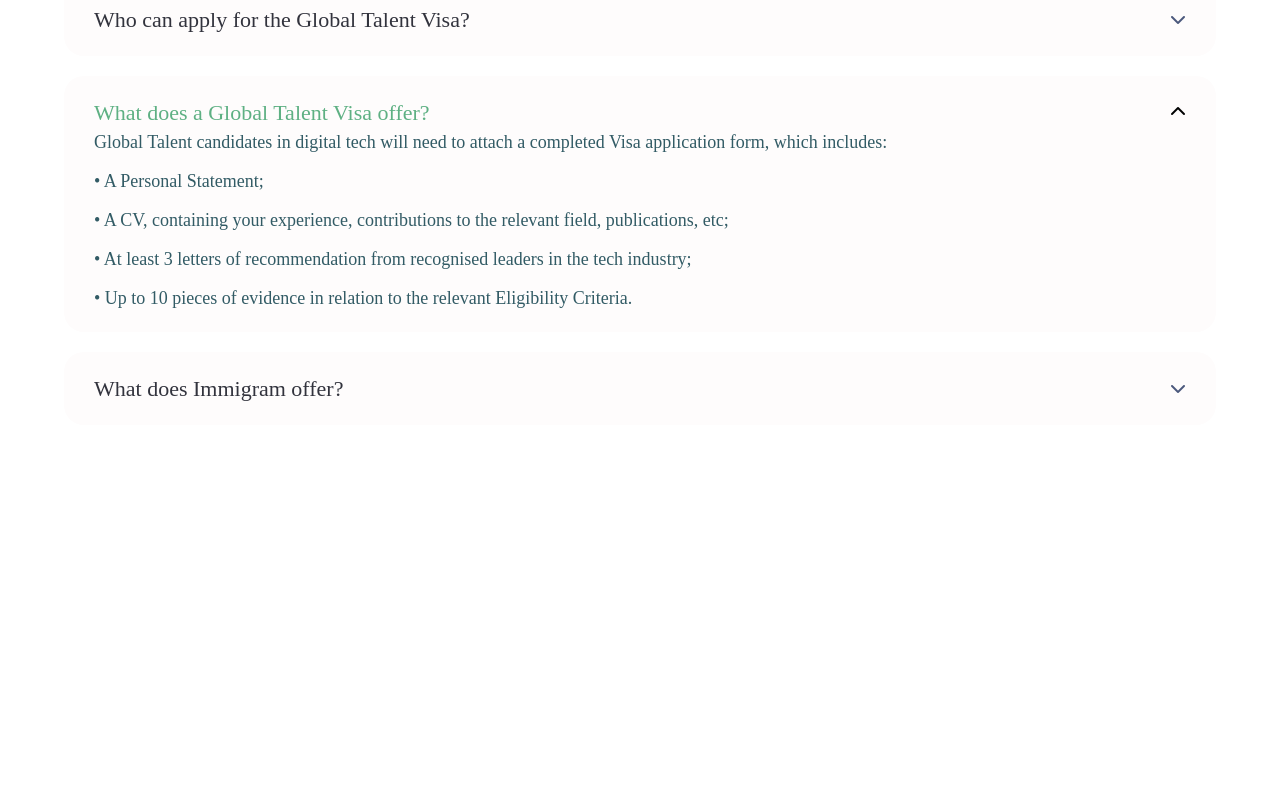
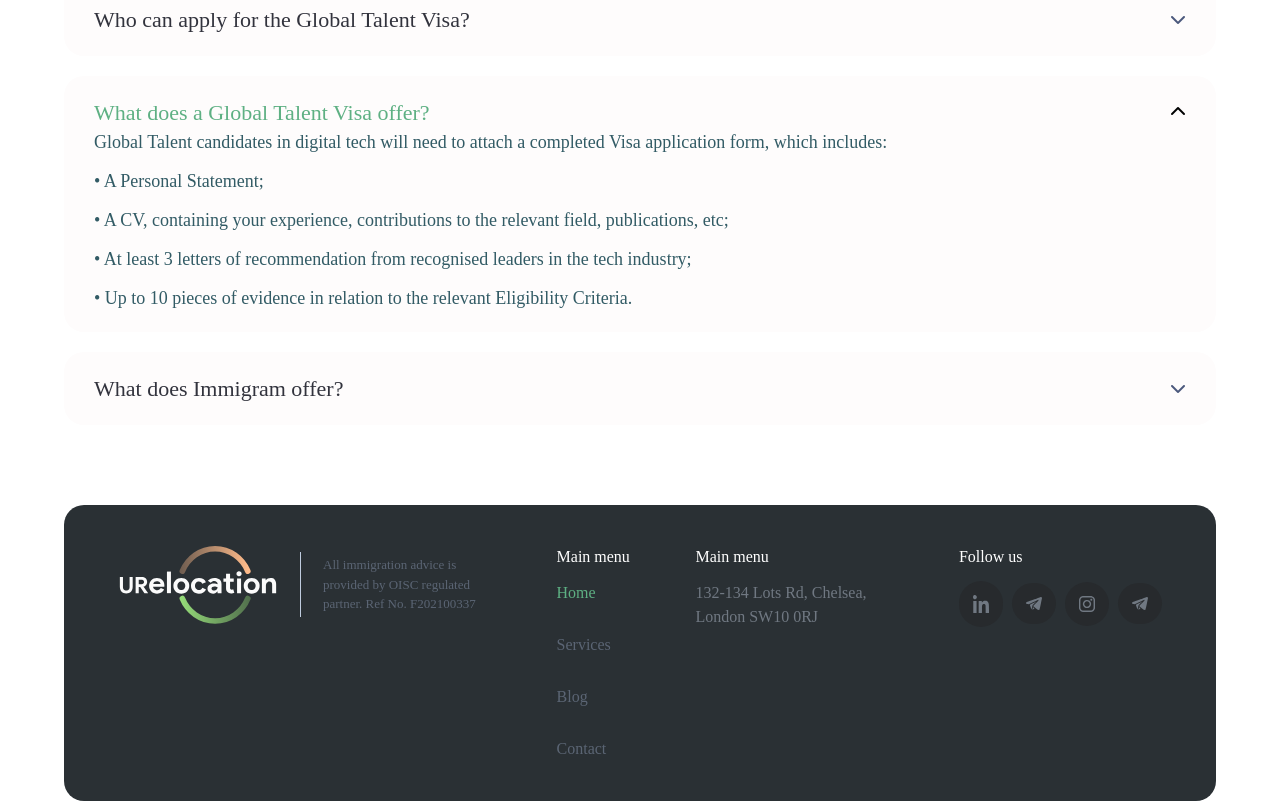
Before and after one commit to Avazbek-05/urelocation, a website: page index.html in a window 1280 px wide. Shown: the part 6029-6830 px from the top of the page. Before the commit the page ends 6454 px from the top, so only its background shows below. Drawn offline with nearby package versions, Linux system fonts and the light colour scheme; a web font is replaced by a local one.

Commit message:
figma footer

```diff
--- a/index.html
+++ b/index.html
@@ -832,7 +832,7 @@
       </section>
 
       <!-- footer -->
-      <!-- <footer class="mt-20">
+      <footer class="mt-20">
         <div
           class="container1 bg-[#2a3034] rounded-[20px] p-[40px_54px] max-[333px]:p-[20px] "
         >
@@ -907,7 +907,7 @@
             </div>
           </div>
         </div>
-      </footer> -->
+      </footer>
     </main>
   </body>
   <script src="./main.js"></script>
```
